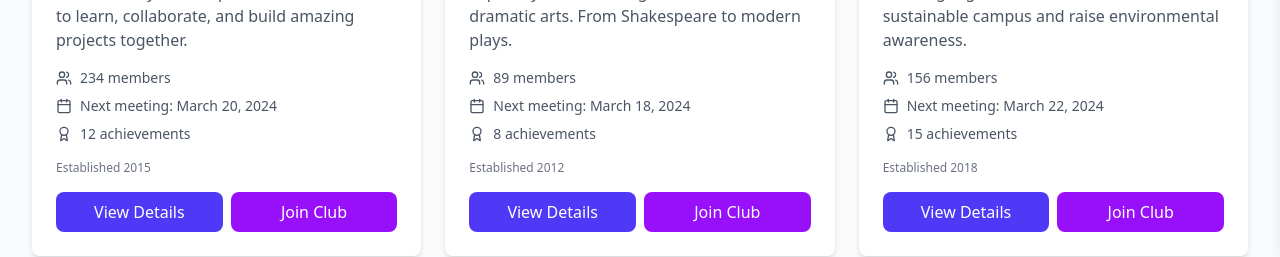
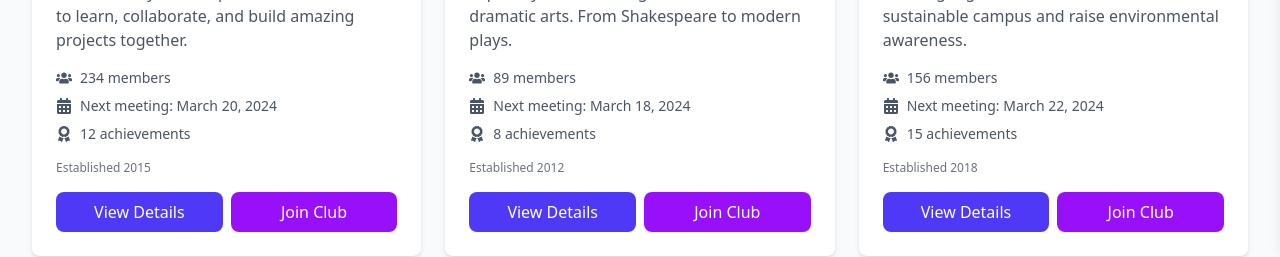
Before and after one commit to MilanMoktan99/campus-social, a React (Vite) app: page /clubs in a window 1280 px wide. Shown: the part 550-807 px from the top of the page. Built offline with nearby package versions, Linux system fonts and the light colour scheme.

Commit message:
edited clubCard

```diff
--- a/src/components/ClubCard.jsx
+++ b/src/components/ClubCard.jsx
@@ -1,6 +1,6 @@
 // src/components/ClubCard.jsx
 import React from 'react';
-import { Users, Calendar, Award } from 'lucide-react';
+import { FaUsers, FaCalendarAlt, FaAward } from 'react-icons/fa'; // replaced lucide-react
 import { Link } from 'react-router-dom';
 
 const categoryColors = {
@@ -49,17 +49,17 @@ const ClubCard = ({ club }) => {
 
         <div className="space-y-2 mb-4">
           <div className="flex items-center text-sm text-gray-600">
-            <Users size={16} className="mr-2" />
+            <FaUsers size={16} className="mr-2" />
             <span>{members} members</span>
           </div>
 
           <div className="flex items-center text-sm text-gray-600">
-            <Calendar size={16} className="mr-2" />
+            <FaCalendarAlt size={16} className="mr-2" />
             <span>Next meeting: {nextMeeting}</span>
           </div>
 
           <div className="flex items-center text-sm text-gray-600">
-            <Award size={16} className="mr-2" />
+            <FaAward size={16} className="mr-2" />
             <span>{achievements} achievements</span>
           </div>
         </div>
```
